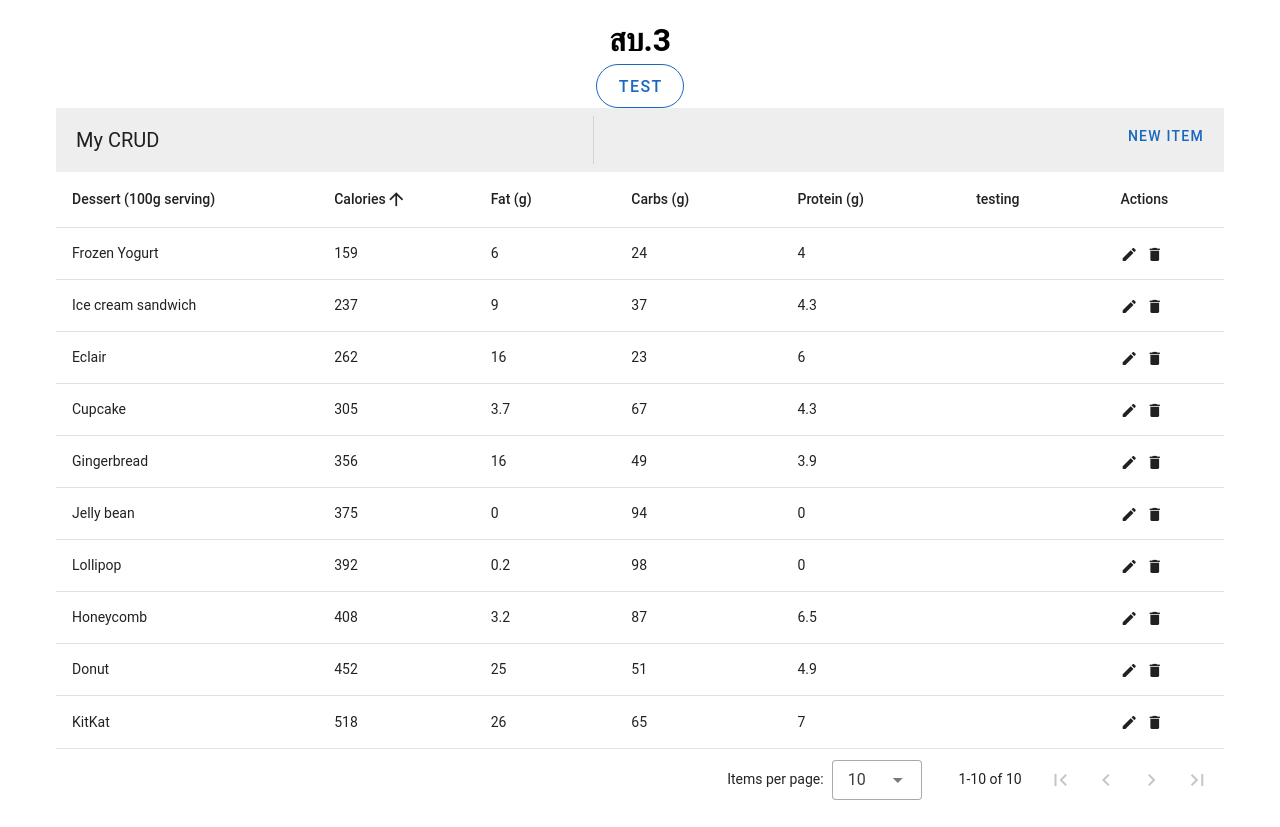
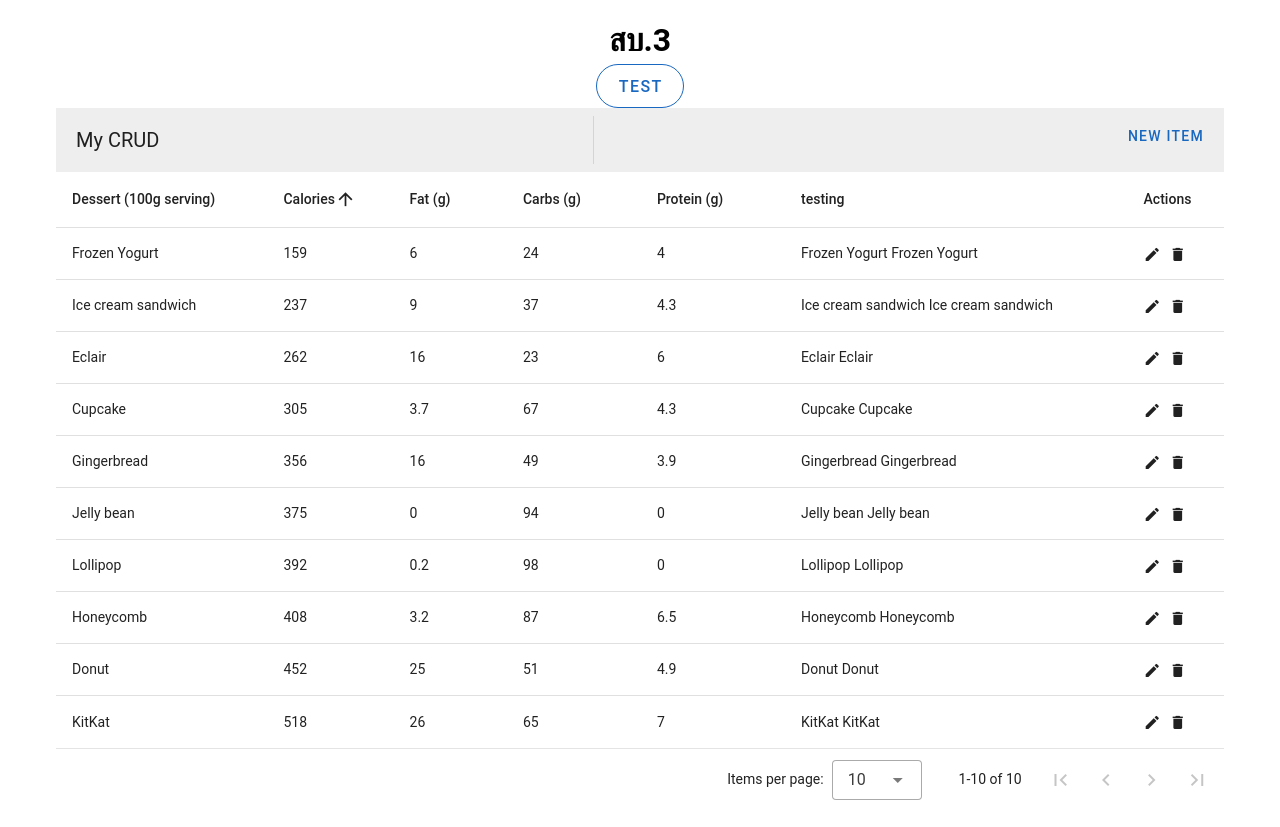
Before and after one commit to Flxke15/ent-pdf, a Vue app: page /HelloWorld in a window 1280 px wide. Built offline with nearby package versions, Linux system fonts and the light colour scheme.

Commit message:
edit testing sum key in v-data-table.

```diff
--- a/src/components/HelloWorld.vue
+++ b/src/components/HelloWorld.vue
@@ -182,7 +182,7 @@ export default {
         { title: 'Fat (g)', key: 'fat' },
         { title: 'Carbs (g)', key: 'carbs' },
         { title: 'Protein (g)', key: 'protein' },
-        { title: 'testing', key: 'sum' },
+        { title: 'testing', key: 'fullname' },
         { title: 'Actions', key: 'actions', sortable: false },
       ],
       desserts: [],
```
Also changed, not shown: 1 other file (tests, documents, lock files or other folders).
